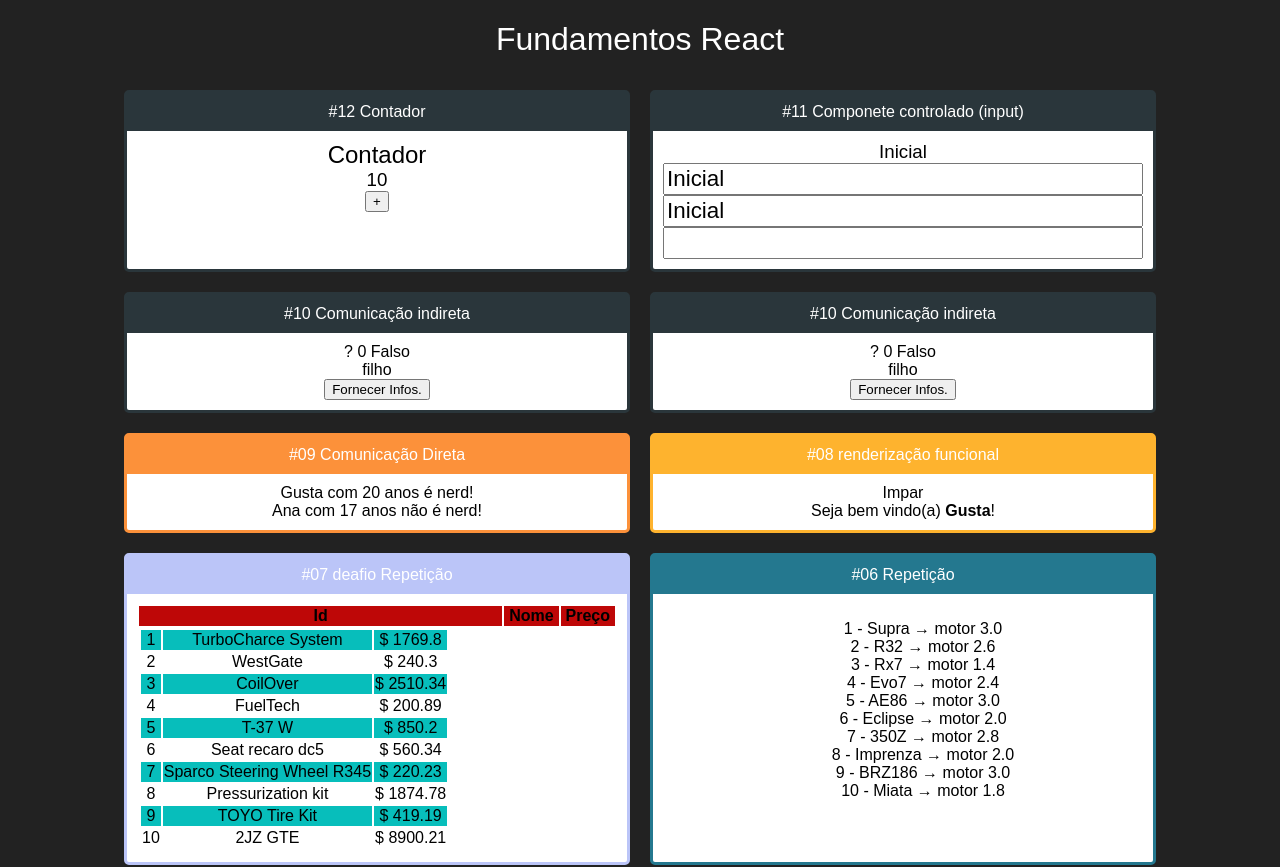
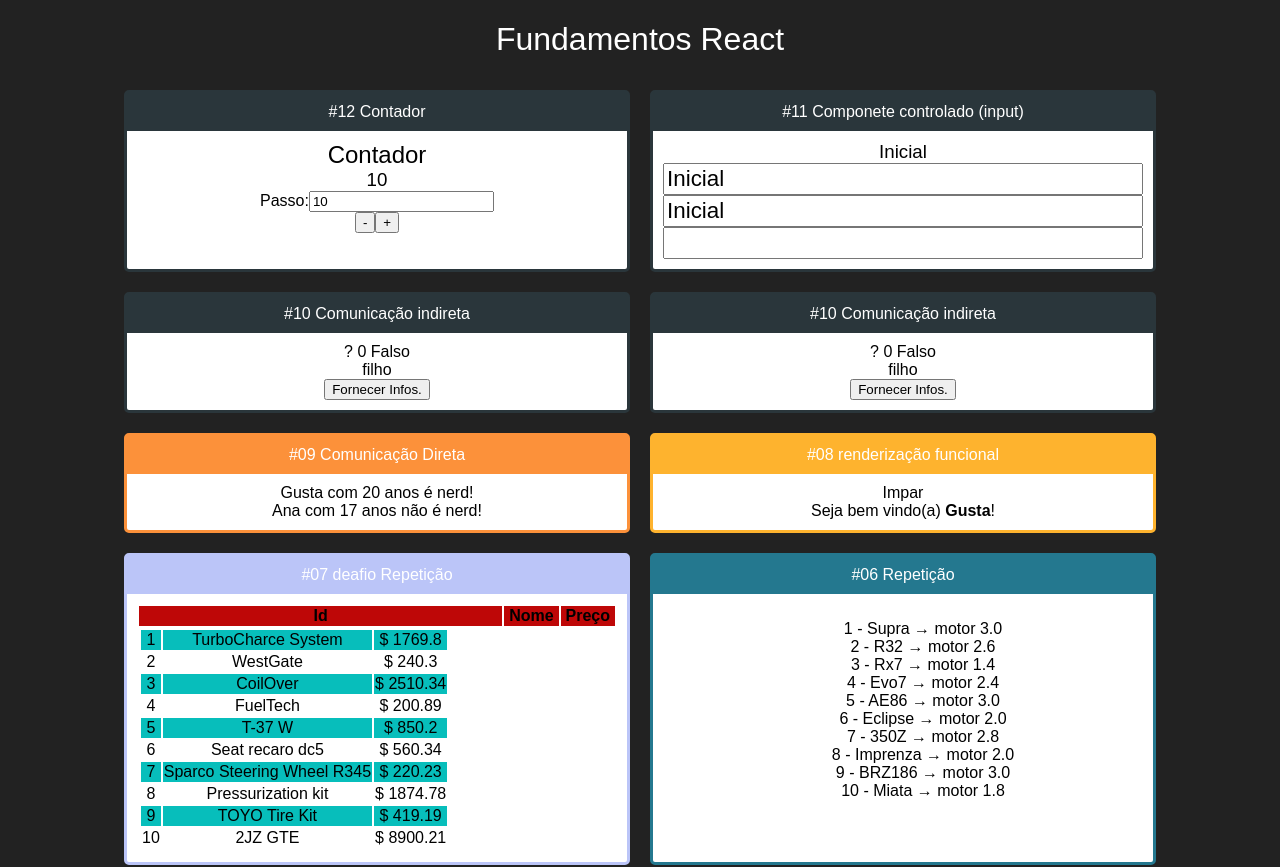
Before and after one commit to gustavo-silva-clear/Fundamentos_React, a React (Create React App) app: page / in a window 1280 px wide. Shown: the top 867 px of the page. Built offline with nearby package versions, Linux system fonts and the light colour scheme.

Commit message:
feat: accountant

```diff
--- /dev/null
+++ b/src/components/contador/Botoes.jsx
@@ -0,0 +1,13 @@
+import React from 'react'
+
+export default (props) => {
+
+    return (<div>
+
+        <button onClick={props.setDec}>-</button>
+        <button onClick={props.setInc}>+</button>
+
+    </div>
+    )
+
+}
--- a/src/components/contador/Contador.jsx
+++ b/src/components/contador/Contador.jsx
@@ -1,19 +1,45 @@
 import React, { Component } from 'react'
+import Display from "./Display"
+import Botoes from './Botoes'
+import PassoForm from './PassoForm'
 
 export default class Contador extends Component {
 
     state = {
 
-        numero: this.props.numeroInicial,
+        numero: this.props.numeroInicial || 0,
+        passo: this.props.numeroInicial || 10,
 
 
     }
 
-    inc() {
+    inc = () => {
 
         this.setState({
 
-            numero: this.state.numero + 1
+            numero: this.state.numero + this.state.passo
+
+        })
+
+    }
+
+
+    dec = () => {
+
+        this.setState({
+
+            numero: this.state.numero - this.state.passo
+
+        })
+
+    }
+
+
+    setPasso = (novoPasso) => {
+
+        this.setState({
+
+            passo: novoPasso,
 
         })
 
@@ -26,10 +52,9 @@
             <div>
 
                 <h2>Contador</h2>
-               {/* <p>{ this.props.numeroInicial }</p>*/}
-               <h3>{this.state.numero}</h3>
-                <button onClick={this.inc}>+</button>
-
+                <Display numero = {this.state.numero} />
+                <PassoForm passo = {this.state.passo } setPasso = {this.setPasso}/>
+             <Botoes setInc = {this.inc} setDec = {this.dec}/>
             </div>
 
         )
--- /dev/null
+++ b/src/components/contador/Display.jsx
@@ -0,0 +1,12 @@
+import React from 'react'
+
+export default props => {
+
+    return (<div>
+
+        <h3>{props.numero}</h3>
+
+    </div>
+    )
+
+}
--- /dev/null
+++ b/src/components/contador/PassoForm.jsx
@@ -0,0 +1,13 @@
+import React from 'react'
+
+export default (props) => {
+    return (
+        <div>
+
+        <label htmlFor="passoInput">Passo:</label>
+        <input id="passoInput" type="number" value={props.passo} onChange={e => props.setPasso(+e.target.value)}  />
+
+    </div>
+        )
+
+}
```
